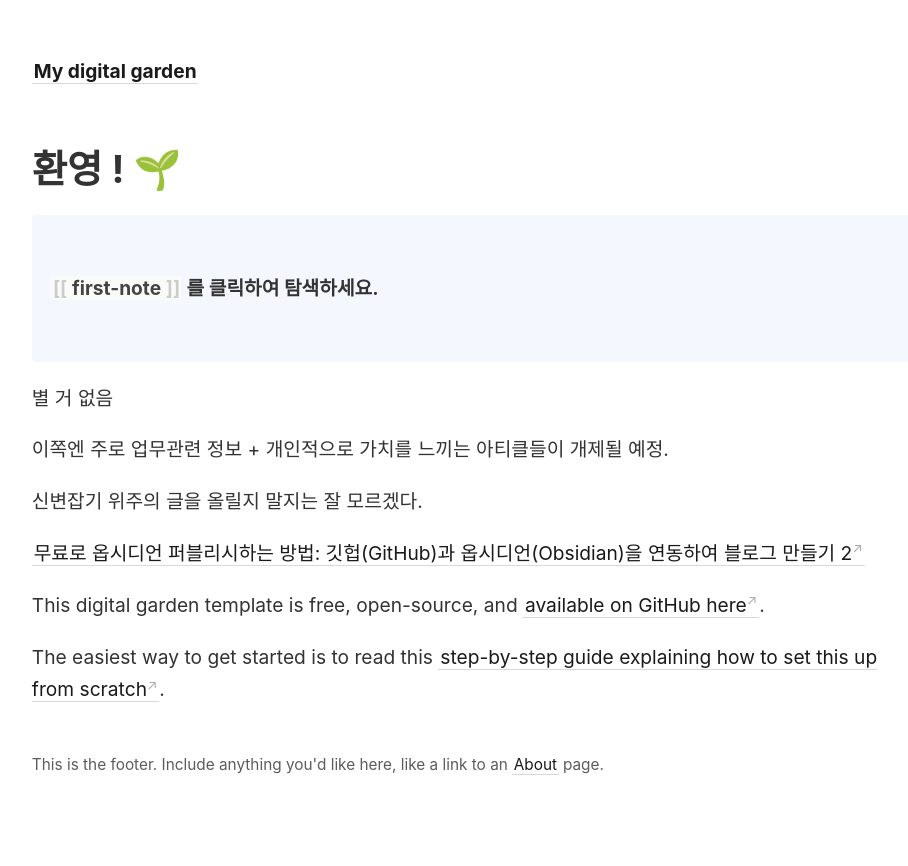
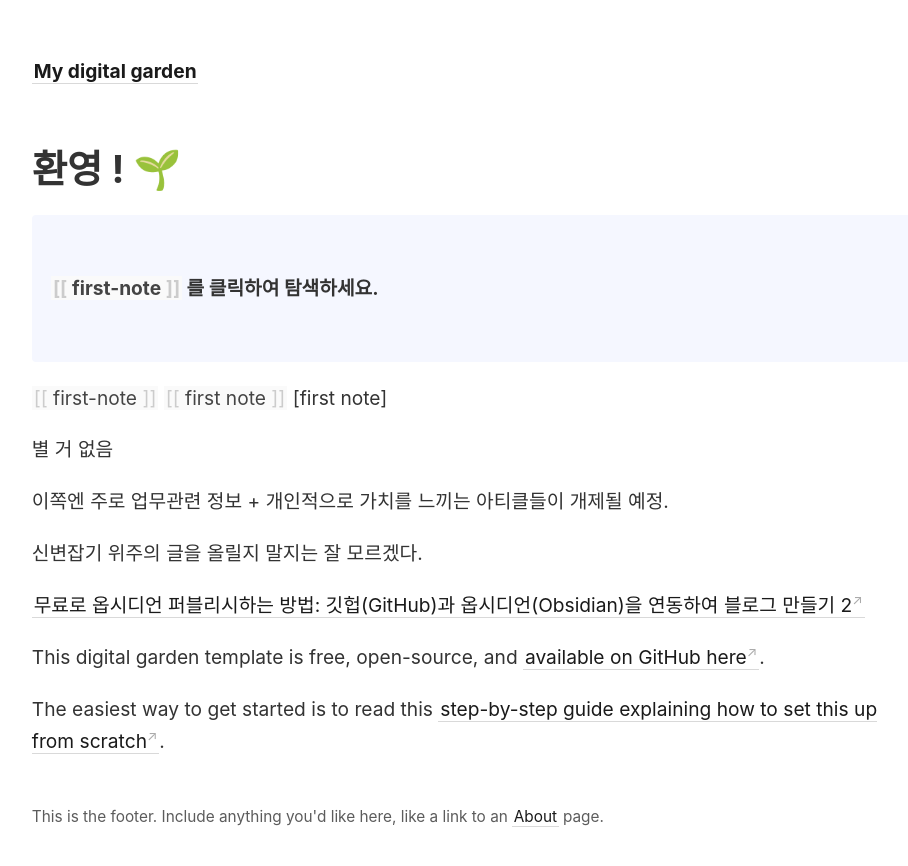
Before and after one commit to winterwels/Digitalgarden, a Jekyll site: the page built from _pages/index.md, in a window 1280 px wide. Shown: the top 866 px of the page, without its empty margins (45-953 px from the left). Built offline with Jekyll 4.4.1, drawn with Linux system fonts in a browser that asks for light colours.

Commit message:
Update index.md

```diff
--- a/_pages/index.md
+++ b/_pages/index.md
@@ -10,6 +10,10 @@ permalink: /
 <p style="padding: 3em 1em; background: #f5f7ff; border-radius: 4px;">
   <span style="font-weight: bold">[[first-note]] 를 클릭하여 탐색하세요.</span>
 </p>
+
+[[first-note]]
+[[first note]]
+[first note]
 
 별 거 없음
 
```
